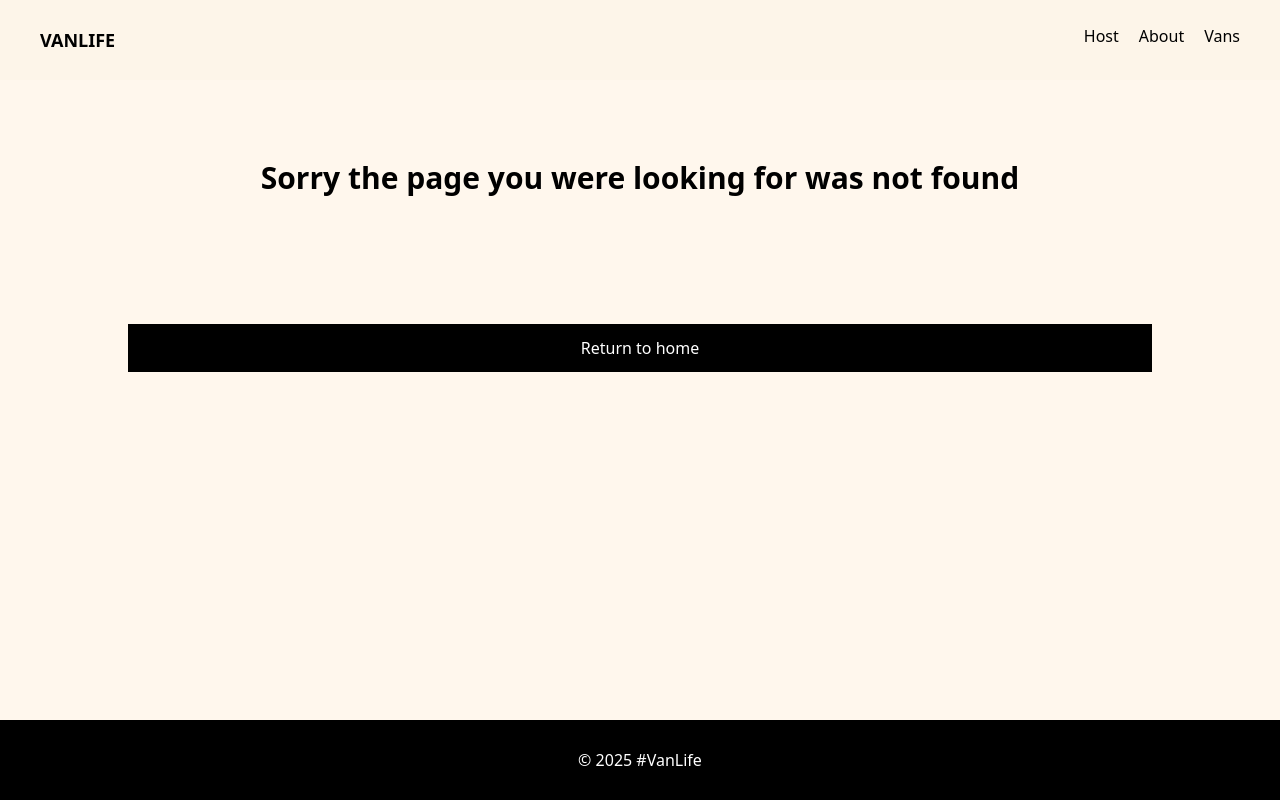
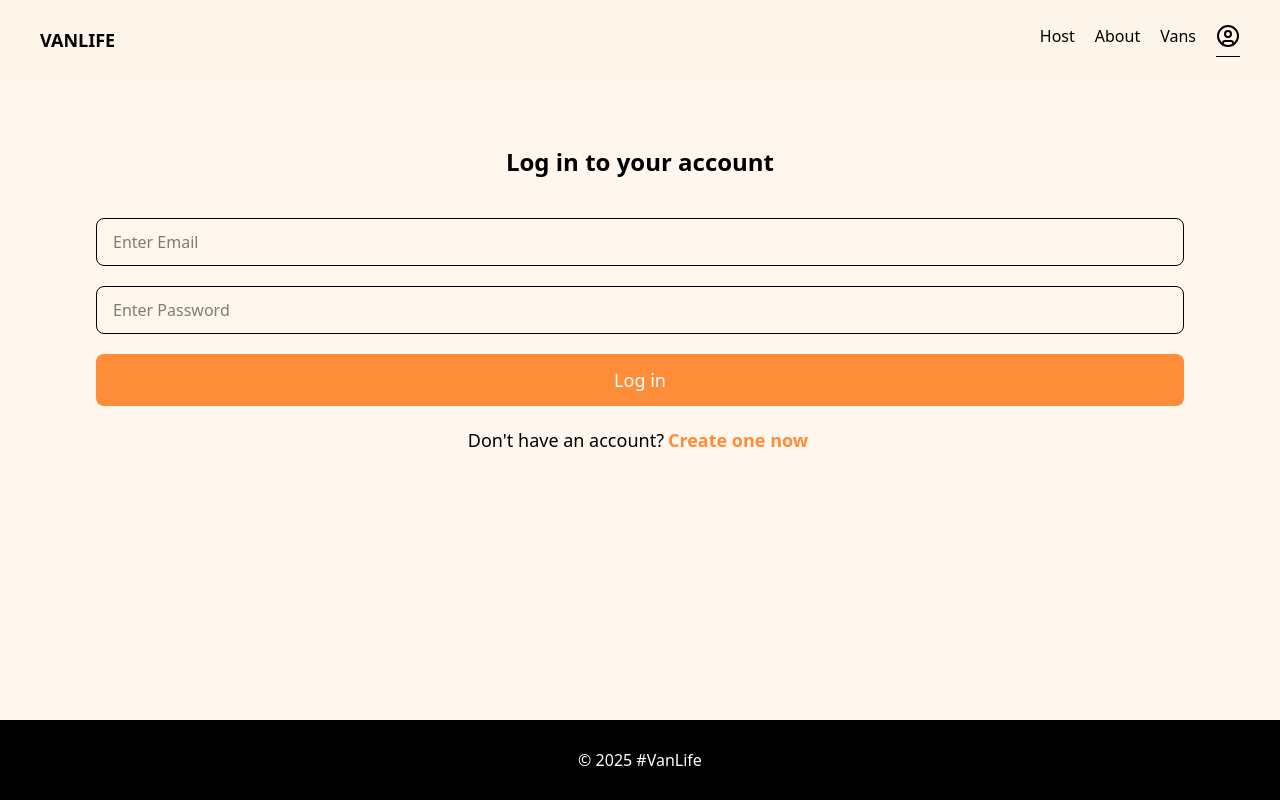
Before and after one commit to Ponyogesh2022/van-life, a React (Vite) app: page /login in a window 1280 px wide. Before the commit this address had no page. Built offline with nearby package versions, Linux system fonts and the light colour scheme; what miragejs would draw is missing.

Commit message:
add-error-and-login-page

```diff
--- a/server.ts
+++ b/server.ts
@@ -98,8 +98,10 @@ createServer({
 
   routes() {
     this.namespace = "api";
+    // this.timing = 3000;
     // ✅ FIXED: Use Schema<AppSchema> instead of Server<AppSchema>
     this.get("/vans", (schema: AppSchema) => {
+      // return new Response(400, {}, { error: "Error fetching data" });
       return schema.all("vans");
     });
 
--- a/src/App.tsx
+++ b/src/App.tsx
@@ -23,6 +23,8 @@ import HostVansDetails from "./Components/Ui/Host/HostVansDetails.tsx";
 import NotFound from "./Components/Ui/404/NotFound.tsx";
 import About from "./Components/Ui/About.tsx";
 import Vans, { loader as vansLoader } from "./Components/Ui/Vans/Vans.tsx";
+import Error from "./Components/Ui/Error/Error.tsx";
+import Login from "./Components/Login/Login.tsx";
 function App() {
   const queryClient = new QueryClient();
   const router = createBrowserRouter(
@@ -30,7 +32,13 @@ function App() {
       <Route path="/" element={<Layout />}>
         <Route index element={<Home />} />
         <Route path="about" element={<About />} />
-        <Route path="vans" element={<Vans />} loader={vansLoader} />
+        <Route path="login" element={<Login />} />
+        <Route
+          path="vans"
+          element={<Vans />}
+          loader={vansLoader}
+          errorElement={<Error />}
+        />
         <Route path="vans/:id" element={<VansDetailPage />} />
 
         <Route path="host" element={<HostLayout />}>
--- a/src/Components/Header/Navbar.tsx
+++ b/src/Components/Header/Navbar.tsx
@@ -1,3 +1,4 @@
+import { CircleUser } from "lucide-react";
 import { NavLink } from "react-router";
 
 const Navbar = () => {
@@ -25,6 +26,12 @@ const Navbar = () => {
         >
           Vans
         </NavLink>
+        <NavLink
+          className={({ isActive }) => ` pb-2 ${isActive ? " border-b" : ""}`}
+          to="/login"
+        >
+          <CircleUser />
+        </NavLink>
       </div>
     </div>
   );
--- /dev/null
+++ b/src/Components/Login/Login.tsx
@@ -0,0 +1,60 @@
+import { ChangeEvent, useState } from "react";
+import { useNavigate } from "react-router";
+
+const Login = () => {
+  const [loginFormData, setLoginFormData] = useState({
+    email: "",
+    password: "",
+  });
+  const navigate = useNavigate();
+  function handleSubmit(e: { preventDefault: () => void }) {
+    e.preventDefault();
+    localStorage.setItem("loginDetails", JSON.stringify(loginFormData));
+    navigate("/");
+  }
+  function handleChange(e: ChangeEvent<HTMLInputElement>) {
+    const { name, value } = e.target;
+    setLoginFormData((prev) => ({ ...prev, [name]: value }));
+  }
+  return (
+    <div className="flex flex-col justify-center h-[50vh]">
+      <h1 className="text-2xl font-bold mt-10 text-center">
+        Log in to your account
+      </h1>
+      <div className="flex flex-col gap-5 justify-center items-center mt-10">
+        <form
+          action=""
+          className="flex flex-col w-full items-center gap-5"
+          onSubmit={handleSubmit}
+        >
+          <input
+            name="email"
+            type="email"
+            className="border w-[85%] h-12 pl-4 rounded-lg"
+            placeholder="Enter Email"
+            autoComplete="off"
+            value={loginFormData.email}
+            onChange={handleChange}
+          />
+          <input
+            name="password"
+            type="password"
+            className="border w-[85%] h-12 pl-4 rounded-lg"
+            placeholder="Enter Password "
+            value={loginFormData.password}
+            onChange={handleChange}
+          />
+          <button className="w-[85%] bg-[#FF8C38] text-white text-lg p-3 rounded-lg">
+            Log in
+          </button>
+        </form>
+        <p className="text-lg">
+          Don't have an account?
+          <span className="text-[#FF8C38] font-bold mx-1">Create one now </span>
+        </p>
+      </div>
+    </div>
+  );
+};
+
+export default Login;
--- /dev/null
+++ b/src/Components/Ui/Error/Error.tsx
@@ -0,0 +1,10 @@
+import { useRouteError } from "react-router";
+
+const Error = () => {
+  const error = useRouteError() as Error;
+  const { message } = error;
+
+  return <div>{message}</div>;
+};
+
+export default Error;
--- a/src/Components/Ui/Vans/Vans.tsx
+++ b/src/Components/Ui/Vans/Vans.tsx
@@ -18,6 +18,7 @@ const Vans = () => {
       return prev;
     });
   }
+  // throw new Error("sorry");
 
   const vansData = useLoaderData();
   // console.log(data.vans);
```
